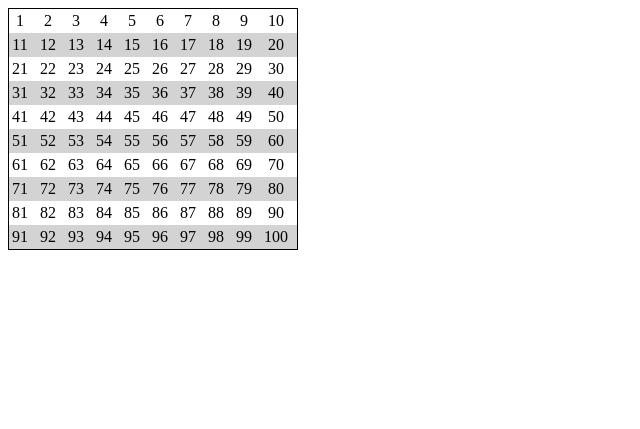
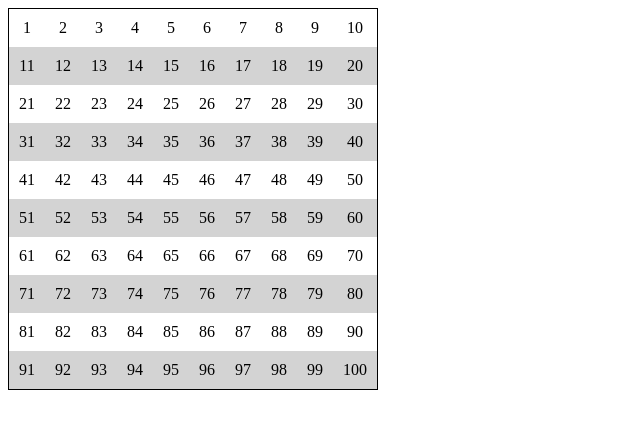
Before and after one commit to miguelfgp/php, a PHP site: page /Ejercicio3.php in a window 1280 px wide. Shown: the top 429 px of the page, without its empty margins (0-640 px from the left). Run offline with PHP 8.4, Linux system fonts and the light colour scheme.

Commit message:
Etiqueta <td> cerrada correctamente

```diff
--- a/Ejercicio3.php
+++ b/Ejercicio3.php
@@ -8,7 +8,7 @@
         }
 
         td{
-            padding: 3px;
+            padding: 10px;
             text-align: center;
         }
     </style>
@@ -30,7 +30,7 @@
         }
 
         for ($j=1; $j<=TAM; $j++){
-         echo '<td> '. $numero++ . '<td>';
+         echo '<td> '. $numero++ . '</td>';
         }
 
         echo '</tr>';
```
